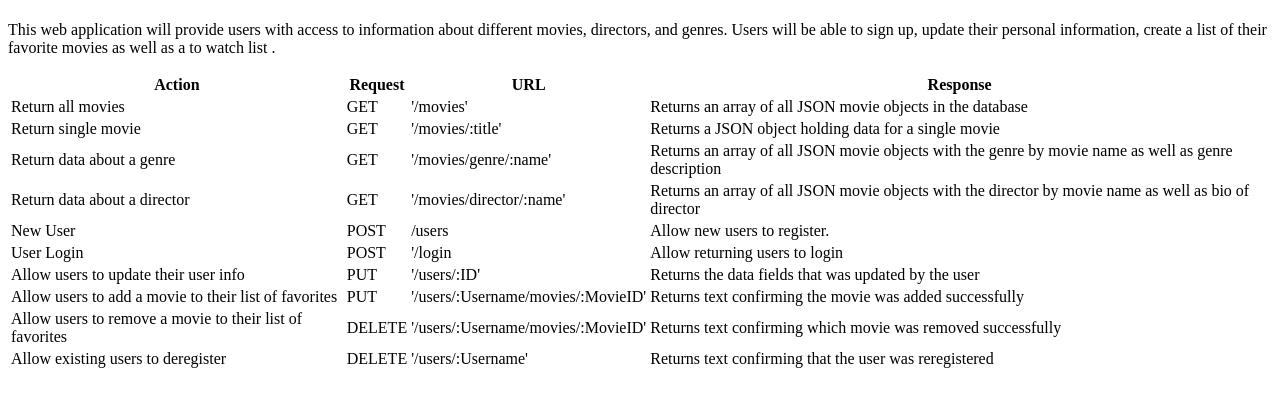
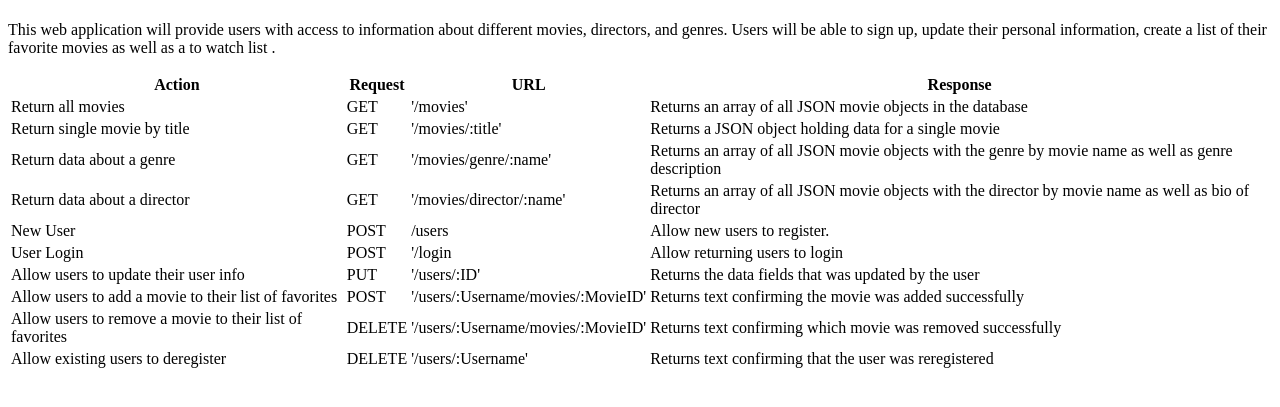
Before and after one commit to lanceomtn/movie_api, a website: page public/documentation.html in a window 1280 px wide. Shown: the part 59-466 px from the top of the page. Drawn offline with Linux system fonts and the light colour scheme.

Commit message:
Update documentation.html
minor changes

```diff
--- a/public/documentation.html
+++ b/public/documentation.html
@@ -30,7 +30,7 @@
                   <td>Returns an array of all JSON movie objects in the database</td>
               </tr>
               <tr>
-                  <td>Return single movie</td>
+                  <td>Return single movie by title</td>
                   <td>GET</td>
                   <td>'/movies/:title'</td>
                   <td>Returns a JSON object holding data for a single movie</td>
@@ -67,7 +67,7 @@
               </tr>
               <tr>
                   <td>Allow users to add a movie to their list of favorites</td>
-                  <td>PUT</td>
+                  <td>POST</td>
                   <td>'/users/:Username/movies/:MovieID'</td>
                   <td>Returns text confirming the movie was added successfully</td>
               </tr>
```
